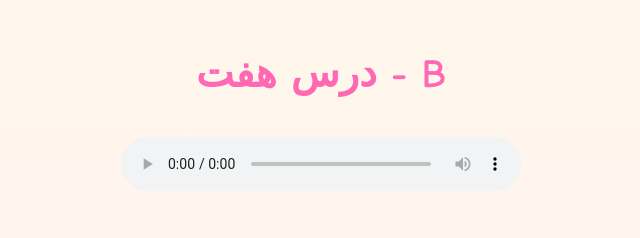
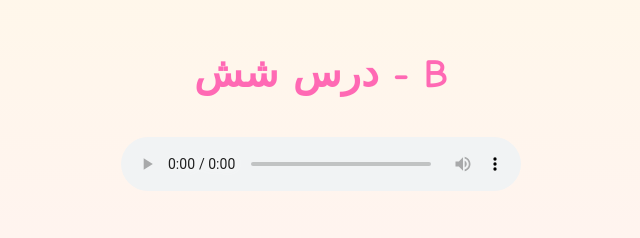
Before and after one commit to ferifandoghi/-Taban-English-School-2, a plain HTML site: page pages/audio23.html in a window 1280 px wide. Shown: the part 241-479 px from the top of the page, 319-959 px from the left. Drawn offline with Linux system fonts and the light colour scheme.

Commit message:
Update audio23.html

```diff
--- a/pages/audio23.html
+++ b/pages/audio23.html
@@ -44,7 +44,7 @@
   </style>
 </head>
 <body>
-  <h1>درس هفت - B</h1>
+  <h1>درس شش - B</h1>
   <audio controls autoplay>
     <source src="../audio23.mp3" type="audio/mp3">
     Your browser does not support audio.
```
